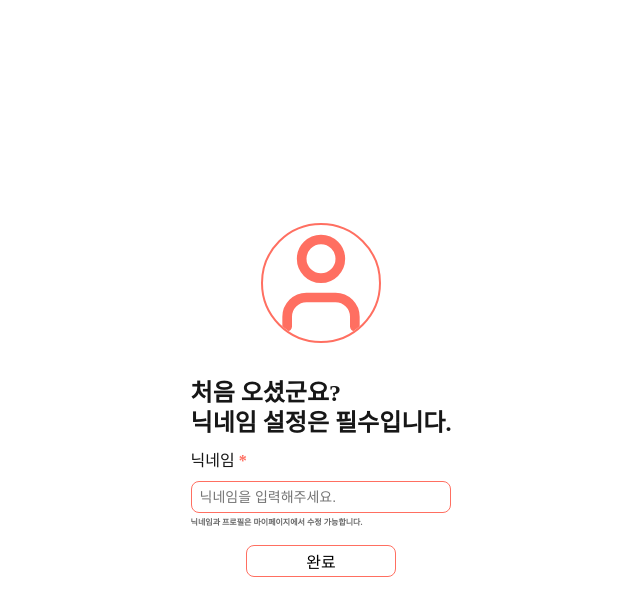
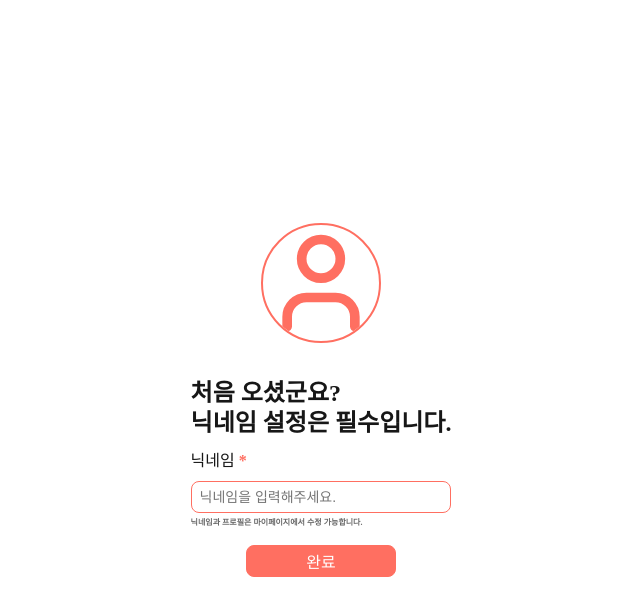
Before and after one commit to StampTourSNS/toursns-fe, a Next.js app: page /settings in a window 1280 px wide. In both pictures the pointer is over the button "완료". Shown: the top 616 px of the page, without its empty margins (319-959 px from the left). Built offline with nearby package versions, Linux system fonts and the light colour scheme.

Commit message:
[Design] 버튼 hover 색상 추가

```diff
--- a/src/app/settings/settings.module.css
+++ b/src/app/settings/settings.module.css
@@ -83,6 +83,10 @@
   background-color: transparent;
   cursor: pointer;
 }
+.submit_button:hover {
+  background-color: #ff6f61;
+  color: #ffffff;
+}
 
 .error_message {
   color: #ff6f61;
```
